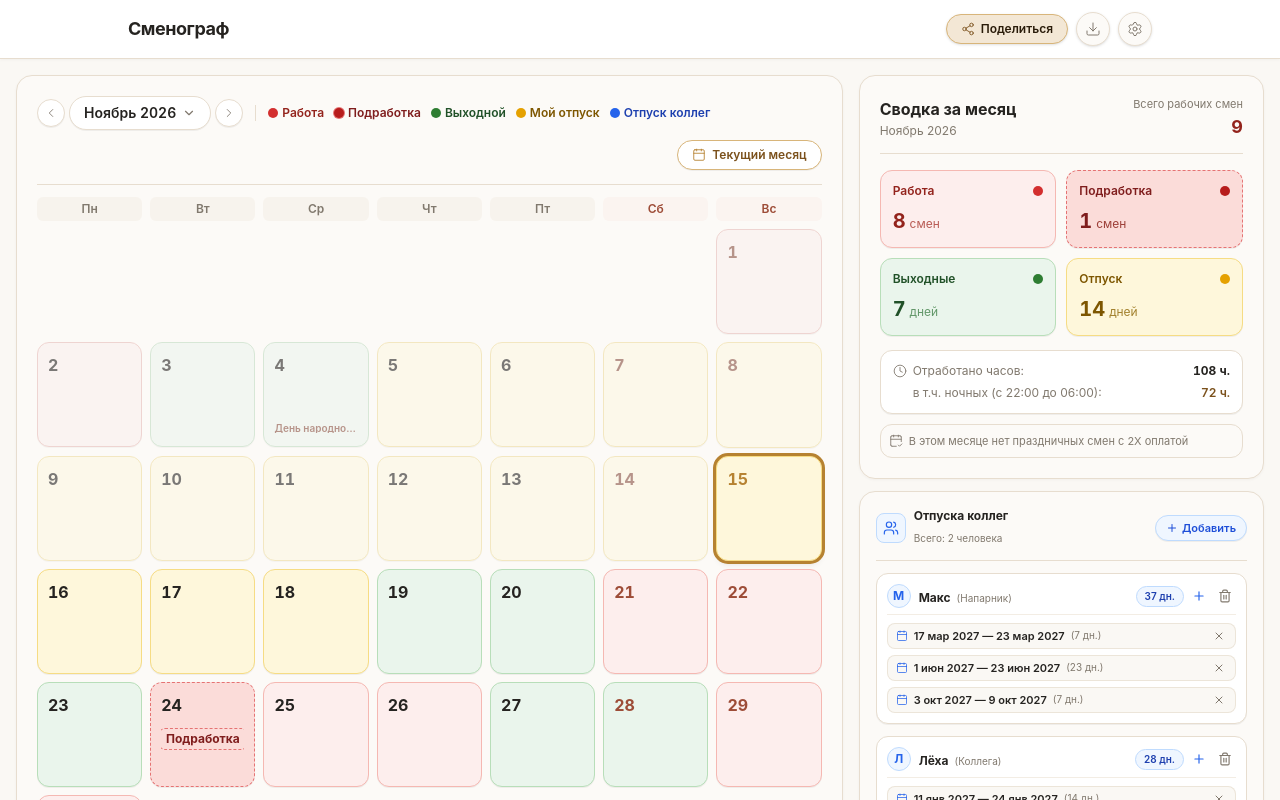
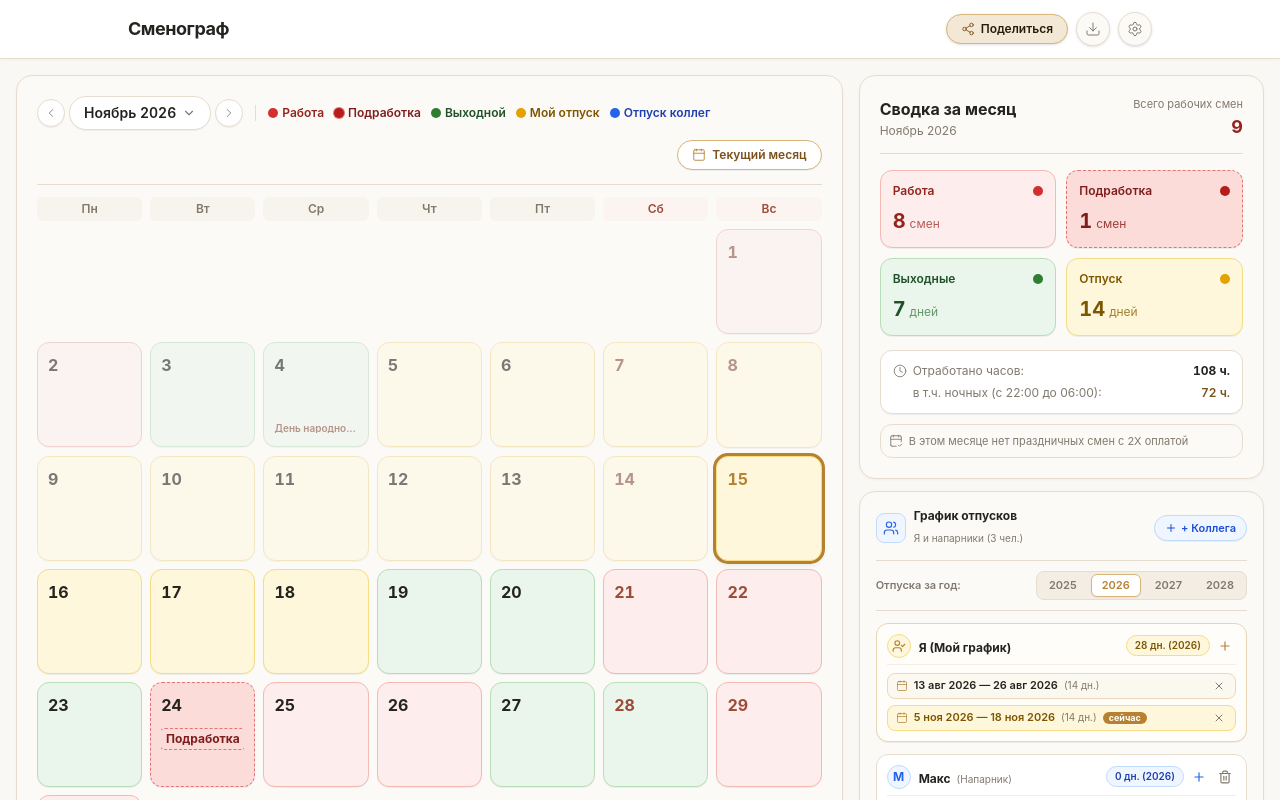
Before and after one commit to antajl/tabelium, a React (Vite) app: page / in a window 1280 px wide. Shown: the top 800 px of the page. Built offline with nearby package versions, Linux system fonts and the light colour scheme.

Commit message:
feat: unified vacations card with self vacations, year selector filter, and calendar sync

```diff
--- a/src/App.tsx
+++ b/src/App.tsx
@@ -7,6 +7,7 @@ import type {
   UserScheduleConfig,
 } from './types/schedule';
 import {
+  addDaysToDate,
   calculateMonthStatistics,
   decodeSharePayload,
   DEFAULT_CONFIG,
@@ -61,7 +62,15 @@ export const App: React.FC = () => {
   const [colleagues, setColleagues] = useState<Colleague[]>(() => {
     try {
       const saved = localStorage.getItem(COLLEAGUES_STORAGE_KEY);
-      if (saved) return JSON.parse(saved);
+      if (saved) {
+        const parsed: Colleague[] = JSON.parse(saved);
+        if (!parsed.some((c) => c.isSelf || c.id === 'self')) {
+          const defaultList = loadInitialColleagues();
+          const selfItem = defaultList.find((c) => c.isSelf);
+          if (selfItem) return [selfItem, ...parsed];
+        }
+        return parsed;
+      }
     } catch (e) {
       console.error(e);
     }
@@ -220,6 +229,16 @@ export const App: React.FC = () => {
     });
   };
 
+  const handleAddUserVacationOverride = (startDate: string, daysCount: number) => {
+    const endDate = addDaysToDate(startDate, daysCount);
+    handleApplyRange(startDate, endDate, 'vacation');
+  };
+
+  const handleDeleteUserVacationOverride = (startDate: string, daysCount: number) => {
+    const endDate = addDaysToDate(startDate, daysCount);
+    handleResetRange(startDate, endDate);
+  };
+
   const handleRestoreGoogleSheet = () => {
     const initial = loadInitialOverrides();
     setOverrides(initial);
@@ -291,6 +310,8 @@ export const App: React.FC = () => {
                 setCurrentYear(y);
                 setCurrentMonth(m);
               }}
+              onAddUserVacationOverride={handleAddUserVacationOverride}
+              onDeleteUserVacationOverride={handleDeleteUserVacationOverride}
             />
 
             <div className="text-center text-[11px] text-[#81796e]/70 py-1">
--- a/src/components/ColleaguesVacationsCard.tsx
+++ b/src/components/ColleaguesVacationsCard.tsx
@@ -1,10 +1,11 @@
-import React, { useState } from 'react';
+import React, { useState, useEffect } from 'react';
 import {
   Users,
   Plus,
   Trash2,
   Calendar,
   X,
+  UserCheck,
 } from 'lucide-react';
 import type { Colleague, ColleagueVacation } from '../types/schedule';
 import { addDaysToDate, RUSSIAN_MONTH_NAMES } from '../utils/scheduleEngine';
@@ -16,6 +17,8 @@ interface ColleaguesVacationsCardProps {
   isReadOnly: boolean;
   onUpdateColleagues: (colleagues: Colleague[]) => void;
   onNavigateToPeriod?: (year: number, month: number) => void;
+  onAddUserVacationOverride?: (startDate: string, daysCount: number) => void;
+  onDeleteUserVacationOverride?: (startDate: string, daysCount: number) => void;
 }
 
 export const ColleaguesVacationsCard: React.FC<ColleaguesVacationsCardProps> = ({
@@ -25,7 +28,16 @@ export const ColleaguesVacationsCard: React.FC<ColleaguesVacationsCardProps> = (
   isReadOnly,
   onUpdateColleagues,
   onNavigateToPeriod,
+  onAddUserVacationOverride,
+  onDeleteUserVacationOverride,
 }) => {
+  // Year selector inside the card (defaults to current calendar year, but can be switched)
+  const [selectedYear, setSelectedYear] = useState<number>(currentYear);
+
+  useEffect(() => {
+    setSelectedYear(currentYear);
+  }, [currentYear]);
+
   // Modal / Form state for adding a colleague
   const [isAddingColleague, setIsAddingColleague] = useState<boolean>(false);
   const [newColleagueName, setNewColleagueName] = useState<string>('');
@@ -33,8 +45,8 @@ export const ColleaguesVacationsCard: React.FC<ColleaguesVacationsCardProps> = (
 
   // Modal / Form state for adding a vacation to a specific colleague
   const [activeColleagueIdForVacation, setActiveColleagueIdForVacation] = useState<string | null>(null);
-  const [newVacStartDate, setNewVacStartDate] = useState<string>(`${currentYear}-${String(currentMonth).padStart(2, '0')}-01`);
-  const [newVacDays, setNewVacDays] = useState<number>(7);
+  const [newVacStartDate, setNewVacStartDate] = useState<string>(`${selectedYear}-01-01`);
+  const [newVacDays, setNewVacDays] = useState<number>(14);
   const [newVacNote, setNewVacNote] = useState<string>('');
 
   // Format YYYY-MM-DD into "17 мар 2027"
@@ -79,9 +91,13 @@ export const ColleaguesVacationsCard: React.FC<ColleaguesVacationsCardProps> = (
       note: newVacNote.trim() || undefined,
     };
 
+    // If adding vacation for self ("Я"), also apply override to calendar
+    if (activeColleagueIdForVacation === 'self' && onAddUserVacationOverride) {
+      onAddUserVacationOverride(newVacStartDate, newVacDays);
+    }
+
     const updated = colleagues.map((colleague) => {
       if (colleague.id === activeColleagueIdForVacation) {
-        // Keep sorted by start date
         const nextVacations = [...colleague.vacations, newVac].sort((a, b) =>
           a.startDate.localeCompare(b.startDate)
         );
@@ -98,18 +114,33 @@ export const ColleaguesVacationsCard: React.FC<ColleaguesVacationsCardProps> = (
     setNewVacNote('');
   };
 
-  const handleDeleteVacation = (colleagueId: string, vacId: string) => {
+  const handleDeleteVacation = (colleagueId: string, vac: ColleagueVacation) => {
     if (isReadOnly) return;
+
+    // If deleting vacation for self ("Я"), reset override in calendar
+    if (colleagueId === 'self' && onDeleteUserVacationOverride) {
+      onDeleteUserVacationOverride(vac.startDate, vac.daysCount);
+    }
+
     const updated = colleagues.map((colleague) => {
       if (colleague.id === colleagueId) {
         return {
           ...colleague,
-          vacations: colleague.vacations.filter((v) => v.id !== vacId),
+          vacations: colleague.vacations.filter((v) => v.id !== vac.id),
         };
       }
       return colleague;
     });
     onUpdateColleagues(updated);
+  };
+
+  // Filter vacations for the selected year
+  const getVacationsForYear = (vacations: ColleagueVacation[]) => {
+    return vacations.filter((v) => {
+      const startY = Number(v.startDate.split('-')[0]);
+      const endY = Number(v.endDate.split('-')[0]);
+      return startY === selectedYear || endY === selectedYear;
+    });
   };
 
   // Check if vacation period intersects with current viewed month
@@ -135,9 +166,9 @@ export const ColleaguesVacationsCard: React.FC<ColleaguesVacationsCardProps> = (
             <Users className="w-4 h-4" strokeWidth={1.75} />
           </div>
           <div>
-            <h3 className="text-xs font-bold text-[#252320]">Отпуска коллег</h3>
+            <h3 className="text-xs font-bold text-[#252320]">График отпусков</h3>
             <span className="text-[10px] text-[#81796e]">
-              Всего: {colleagues.length} {colleagues.length === 1 ? 'человек' : 'человека'}
+              Я и напарники ({colleagues.length} чел.)
             </span>
           </div>
         </div>
@@ -150,9 +181,37 @@ export const ColleaguesVacationsCard: React.FC<ColleaguesVacationsCardProps> = (
             title="Добавить напарника"
           >
             <Plus className="w-3 h-3" strokeWidth={2} />
-            <span>Добавить</span>
+            <span>+ Коллега</span>
           </button>
         )}
+      </div>
+
+      {/* Year Filter Tabs */}
+      <div className="flex items-center justify-between mt-2.5 pb-2.5 border-b border-[#e7ddcf]">
+        <span className="text-[11px] font-semibold text-[#81796e]">
+          Отпуска за год:
+        </span>
+        <div className="flex items-center gap-1 bg-[#f3ede4] p-0.5 rounded-lg border border-[#e7ddcf]">
+          {[2025, 2026, 2027, 2028].map((y) => (
+            <button
+              key={y}
+              type="button"
+              onClick={() => {
+                setSelectedYear(y);
+                if (onNavigateToPeriod) {
+                  onNavigateToPeriod(y, currentMonth);
+                }
+              }}
+              className={`px-2.5 py-0.5 rounded-md text-[11px] font-semibold transition cursor-pointer ${
+                selectedYear === y
+                  ? 'bg-white text-[#b68231] border border-[#d8b57a] shadow-xs'
+                  : 'text-[#81796e] hover:text-[#252320]'
+              }`}
+            >
+              {y}
+            </button>
+          ))}
+        </div>
       </div>
 
       {/* Add Colleague Form Modal/Inline */}
@@ -180,7 +239,7 @@ export const ColleaguesVacationsCard: React.FC<ColleaguesVacationsCardProps> = (
                 required
                 value={newColleagueName}
                 onChange={(e) => setNewColleagueName(e.target.value)}
-                placeholder="Например: Макс"
+                placeholder="Например: Андрей"
                 className="w-full bg-white border border-[#e7ddcf] rounded-lg px-2.5 py-1 text-xs text-[#252320] focus:outline-none focus:border-[#d8b57a]"
               />
             </div>
@@ -206,7 +265,7 @@ export const ColleaguesVacationsCard: React.FC<ColleaguesVacationsCardProps> = (
             </button>
             <button
               type="submit"
-              className="px-3 py-1 text-xs font-semibold bg-[#2563eb] text-white rounded-lg hover:bg-[#1d4ed8] transition shadow-2xs"
+              className="px-3 py-1 text-xs font-semibold bg-[#b68231] text-white rounded-lg hover:bg-[#9a6c25] transition shadow-2xs"
             >
               Сохранить
             </button>
@@ -222,7 +281,10 @@ export const ColleaguesVacationsCard: React.FC<ColleaguesVacationsCardProps> = (
         >
           <div className="flex items-center justify-between">
             <span className="text-xs font-bold text-[#1e40af]">
-              Отпуск для: {colleagues.find((c) => c.id === activeColleagueIdForVacation)?.name}
+              Отпуск для:{' '}
+              {colleagues.find((c) => c.id === activeColleagueIdForVacation)?.name === 'Я'
+                ? 'Себя (Я)'
+                : colleagues.find((c) => c.id === activeColleagueIdForVacation)?.name}
             </span>
             <button
               type="button"
@@ -276,7 +338,8 @@ export const ColleaguesVacationsCard: React.FC<ColleaguesVacationsCardProps> = (
           </div>
 
           <div className="text-[10px] text-[#1e40af]/80">
-            Итоговый период: {formatDateFriendly(newVacStartDate)} — {formatDateFriendly(addDaysToDate(newVacStartDate, newVacDays))}
+            Период: {formatDateFriendly(newVacStartDate)} —{' '}
+            {formatDateFriendly(addDaysToDate(newVacStartDate, newVacDays))} ({newVacDays} дн.)
           </div>
 
           <div className="flex justify-end gap-1.5 mt-1">
@@ -297,38 +360,54 @@ export const ColleaguesVacationsCard: React.FC<ColleaguesVacationsCardProps> = (
         </form>
       )}
 
-      {/* Colleagues List */}
+      {/* Colleagues and Self List */}
       <div className="mt-3 flex flex-col gap-3">
-        {colleagues.length === 0 ? (
-          <div className="text-center py-4 text-xs text-[#81796e]">
-            Список коллег пуст. Нажмите «Добавить», чтобы внести отпуска напарников.
-          </div>
-        ) : (
-          colleagues.map((colleague) => {
-            const totalDays = colleague.vacations.reduce((acc, v) => acc + v.daysCount, 0);
+        {colleagues.map((person) => {
+          const isSelf = person.isSelf;
+          const yearVacations = getVacationsForYear(person.vacations);
+          const totalDaysInYear = yearVacations.reduce((acc, v) => acc + v.daysCount, 0);
 
           return (
             <div
-                key={colleague.id}
-                className="bg-white rounded-xl border border-[#e7ddcf] p-2.5 shadow-2xs"
+              key={person.id}
+              className={`rounded-xl border p-2.5 shadow-2xs transition ${
+                isSelf
+                  ? 'bg-[#fefdfa] border-[#e8d5b5]'
+                  : 'bg-white border-[#e7ddcf]'
+              }`}
             >
-                {/* Colleague Header */}
+              {/* Person Header */}
               <div className="flex items-center justify-between pb-1.5 border-b border-[#f3ede4]">
                 <div className="flex items-center gap-2">
-                    <span className="w-6 h-6 rounded-full bg-[#eff6ff] text-[#2563eb] border border-[#bfdbfe] flex items-center justify-center text-xs font-bold">
-                      {colleague.name[0]?.toUpperCase() || 'К'}
+                  <span
+                    className={`w-6 h-6 rounded-full flex items-center justify-center text-xs font-bold border ${
+                      isSelf
+                        ? 'bg-[#fef7db] text-[#7d5600] border-[#f6dc84]'
+                        : 'bg-[#eff6ff] text-[#2563eb] border-[#bfdbfe]'
+                    }`}
+                  >
+                    {isSelf ? <UserCheck className="w-3.5 h-3.5 text-[#b68231]" /> : person.name[0]?.toUpperCase() || 'К'}
                   </span>
                   <div>
-                      <span className="text-xs font-bold text-[#252320]">{colleague.name}</span>
-                      {colleague.role && (
-                        <span className="text-[10px] text-[#81796e] ml-1.5">({colleague.role})</span>
+                    <span className="text-xs font-bold text-[#252320]">
+                      {isSelf ? 'Я (Мой график)' : person.name}
+                    </span>
+                    {person.role && !isSelf && (
+                      <span className="text-[10px] text-[#81796e] ml-1.5">({person.role})</span>
                     )}
                   </div>
                 </div>
 
                 <div className="flex items-center gap-1">
-                    <span className="text-[10px] font-semibold text-[#1e40af] bg-[#eff6ff] px-2 py-0.5 rounded-full border border-[#bfdbfe]">
-                      {totalDays} дн.
+                  <span
+                    className={`text-[10px] font-semibold px-2 py-0.5 rounded-full border ${
+                      isSelf
+                        ? 'bg-[#fef7db] text-[#7d5600] border-[#f6dc84]'
+                        : 'bg-[#eff6ff] text-[#1e40af] border-[#bfdbfe]'
+                    }`}
+                    title={`Всего дней отпуска в ${selectedYear} г.`}
+                  >
+                    {totalDaysInYear} дн. ({selectedYear})
                   </span>
 
                   {!isReadOnly && (
@@ -336,35 +415,42 @@ export const ColleaguesVacationsCard: React.FC<ColleaguesVacationsCardProps> = (
                       <button
                         type="button"
                         onClick={() => {
-                            setActiveColleagueIdForVacation(colleague.id);
-                            setNewVacStartDate(`${currentYear}-${String(currentMonth).padStart(2, '0')}-01`);
+                          setActiveColleagueIdForVacation(person.id);
+                          setNewVacStartDate(`${selectedYear}-01-01`);
                         }}
-                          className="p-1 rounded-md text-[#2563eb] hover:bg-[#eff6ff] transition cursor-pointer"
+                        className={`p-1 rounded-md transition cursor-pointer ${
+                          isSelf
+                            ? 'text-[#b68231] hover:bg-[#fbf5ec]'
+                            : 'text-[#2563eb] hover:bg-[#eff6ff]'
+                        }`}
                         title="Добавить отпуск"
                       >
                         <Plus className="w-3.5 h-3.5" />
                       </button>
+
+                      {!isSelf && (
                         <button
                           type="button"
-                          onClick={() => handleDeleteColleague(colleague.id)}
+                          onClick={() => handleDeleteColleague(person.id)}
                           className="p-1 rounded-md text-[#81796e] hover:text-[#93231c] hover:bg-[#fdeeed] transition cursor-pointer"
                           title="Удалить коллегу"
                         >
                           <Trash2 className="w-3.5 h-3.5" />
                         </button>
+                      )}
                     </>
                   )}
                 </div>
               </div>
 
-                {/* Vacations for this Colleague */}
+              {/* Vacations for this person in selectedYear */}
               <div className="mt-2 flex flex-col gap-1.5">
-                  {colleague.vacations.length === 0 ? (
-                    <span className="text-[11px] text-[#81796e] italic py-0.5">
-                      Отпуска не запланированы
+                {yearVacations.length === 0 ? (
+                  <span className="text-[11px] text-[#81796e]/80 italic py-0.5 text-center block">
+                    Нет отпусков в {selectedYear} году
                   </span>
                 ) : (
-                    colleague.vacations.map((vac) => {
+                  yearVacations.map((vac) => {
                     const inCurrentMonth = isVacationInCurrentMonth(vac);
                     const [vYear, vMonth] = vac.startDate.split('-').map(Number);
 
@@ -373,7 +459,11 @@ export const ColleaguesVacationsCard: React.FC<ColleaguesVacationsCardProps> = (
                         key={vac.id}
                         className={`flex items-center justify-between px-2 py-1 rounded-lg text-xs transition ${
                           inCurrentMonth
-                              ? 'bg-[#eff6ff] border border-[#bfdbfe] text-[#1e40af]'
+                            ? isSelf
+                              ? 'bg-[#fef7db] border border-[#f6dc84] text-[#7d5600]'
+                              : 'bg-[#eff6ff] border border-[#bfdbfe] text-[#1e40af]'
+                            : isSelf
+                            ? 'bg-[#fbf8f0] hover:bg-[#f5eedf] text-[#252320] border border-[#ebd8bb]'
                             : 'bg-[#faf8f4] hover:bg-[#f3ede4] text-[#252320] border border-[#e7ddcf]/70'
                         }`}
                       >
@@ -383,7 +473,12 @@ export const ColleaguesVacationsCard: React.FC<ColleaguesVacationsCardProps> = (
                           className="flex items-center gap-1.5 text-left cursor-pointer flex-1 truncate"
                           title="Нажмите, чтобы открыть этот месяц в календаре"
                         >
-                            <Calendar className="w-3 h-3 text-[#2563eb] shrink-0" strokeWidth={1.5} />
+                          <Calendar
+                            className={`w-3 h-3 shrink-0 ${
+                              isSelf ? 'text-[#b68231]' : 'text-[#2563eb]'
+                            }`}
+                            strokeWidth={1.5}
+                          />
                           <span className="font-semibold text-[11px] truncate">
                             {formatDateFriendly(vac.startDate)} — {formatDateFriendly(vac.endDate)}
                           </span>
@@ -391,7 +486,13 @@ export const ColleaguesVacationsCard: React.FC<ColleaguesVacationsCardProps> = (
                             ({vac.daysCount} дн.)
                           </span>
                           {inCurrentMonth && (
-                              <span className="text-[9px] font-bold bg-[#2563eb] text-white px-1.5 py-0.2 rounded-full shrink-0">
+                            <span
+                              className={`text-[9px] font-bold px-1.5 py-0.2 rounded-full shrink-0 ${
+                                isSelf
+                                  ? 'bg-[#b68231] text-white'
+                                  : 'bg-[#2563eb] text-white'
+                              }`}
+                            >
                               сейчас
                             </span>
                           )}
@@ -400,7 +501,7 @@ export const ColleaguesVacationsCard: React.FC<ColleaguesVacationsCardProps> = (
                         {!isReadOnly && (
                           <button
                             type="button"
-                              onClick={() => handleDeleteVacation(colleague.id, vac.id)}
+                            onClick={() => handleDeleteVacation(person.id, vac)}
                             className="text-[#81796e] hover:text-[#93231c] p-0.5 transition ml-1 cursor-pointer shrink-0"
                             title="Удалить период"
                           >
@@ -414,8 +515,7 @@ export const ColleaguesVacationsCard: React.FC<ColleaguesVacationsCardProps> = (
               </div>
             </div>
           );
-          })
-        )}
+        })}
       </div>
     </div>
   );
--- a/src/types/schedule.ts
+++ b/src/types/schedule.ts
@@ -98,9 +98,10 @@ export interface ColleagueVacation {
 
 export interface Colleague {
   id: string;
-  name: string; // e.g. "Макс", "Лёха"
-  role?: string; // e.g. "Напарник", "Коллега"
-  color?: string; // blue shade or tag
+  name: string; // e.g. "Я", "Макс", "Лёха"
+  role?: string; // e.g. "Мой график", "Напарник", "Коллега"
+  isSelf?: boolean; // true if this represents the current user ("Я")
+  color?: string; // blue or amber
   vacations: ColleagueVacation[];
 }
 
--- a/src/utils/scheduleEngine.ts
+++ b/src/utils/scheduleEngine.ts
@@ -76,6 +76,7 @@ export function getColleagueVacationsForDate(
   const occurrences: ColleagueVacationOccurrence[] = [];
 
   for (const colleague of colleagues) {
+    if (colleague.isSelf) continue; // User's own vacations are rendered in primary cells
     for (const vac of colleague.vacations) {
       if (dateStr >= vac.startDate && dateStr <= vac.endDate) {
         const dayIdx = daysBetween(vac.startDate, dateStr) + 1;
@@ -97,6 +98,43 @@ export function getColleagueVacationsForDate(
 
 export function loadInitialColleagues(): Colleague[] {
   return [
+    {
+      id: 'self',
+      name: 'Я',
+      role: 'Мой график',
+      isSelf: true,
+      color: '#e5a100',
+      vacations: [
+        {
+          id: 'self-vac-2026-1',
+          startDate: '2026-08-13',
+          daysCount: 14,
+          endDate: '2026-08-26',
+          note: 'Летний отпуск',
+        },
+        {
+          id: 'self-vac-2026-2',
+          startDate: '2026-11-05',
+          daysCount: 14,
+          endDate: '2026-11-18',
+          note: 'Осенний отпуск',
+        },
+        {
+          id: 'self-vac-2027-1',
+          startDate: '2027-05-16',
+          daysCount: 14,
+          endDate: '2027-05-29',
+          note: 'Весенний отпуск',
+        },
+        {
+          id: 'self-vac-2027-2',
+          startDate: '2027-11-08',
+          daysCount: 14,
+          endDate: '2027-11-21',
+          note: 'Осенний отпуск',
+        },
+      ],
+    },
     {
       id: 'max',
       name: 'Макс',
@@ -265,6 +303,22 @@ export function loadInitialOverrides(): Record<string, DayOverride> {
     };
   }
 
+  // Pre-fill user's planned 2027 vacations (16-29 мая and 8-21 ноября) as dynamic overrides
+  const addRange = (startStr: string, count: number, status: ShiftType, note?: string) => {
+    const [y, m, d] = startStr.split('-').map(Number);
+    const dt = new Date(Date.UTC(y, m - 1, d));
+    for (let i = 0; i < count; i++) {
+      const curY = dt.getUTCFullYear();
+      const curM = String(dt.getUTCMonth() + 1).padStart(2, '0');
+      const curD = String(dt.getUTCDate()).padStart(2, '0');
+      result[`${curY}-${curM}-${curD}`] = { status, note };
+      dt.setUTCDate(dt.getUTCDate() + 1);
+    }
+  };
+
+  addRange('2027-05-16', 14, 'vacation', 'Весенний отпуск');
+  addRange('2027-11-08', 14, 'vacation', 'Осенний отпуск');
+
   return result;
 }
 
```
Lines whose indentation alone changed are shown as unchanged.
